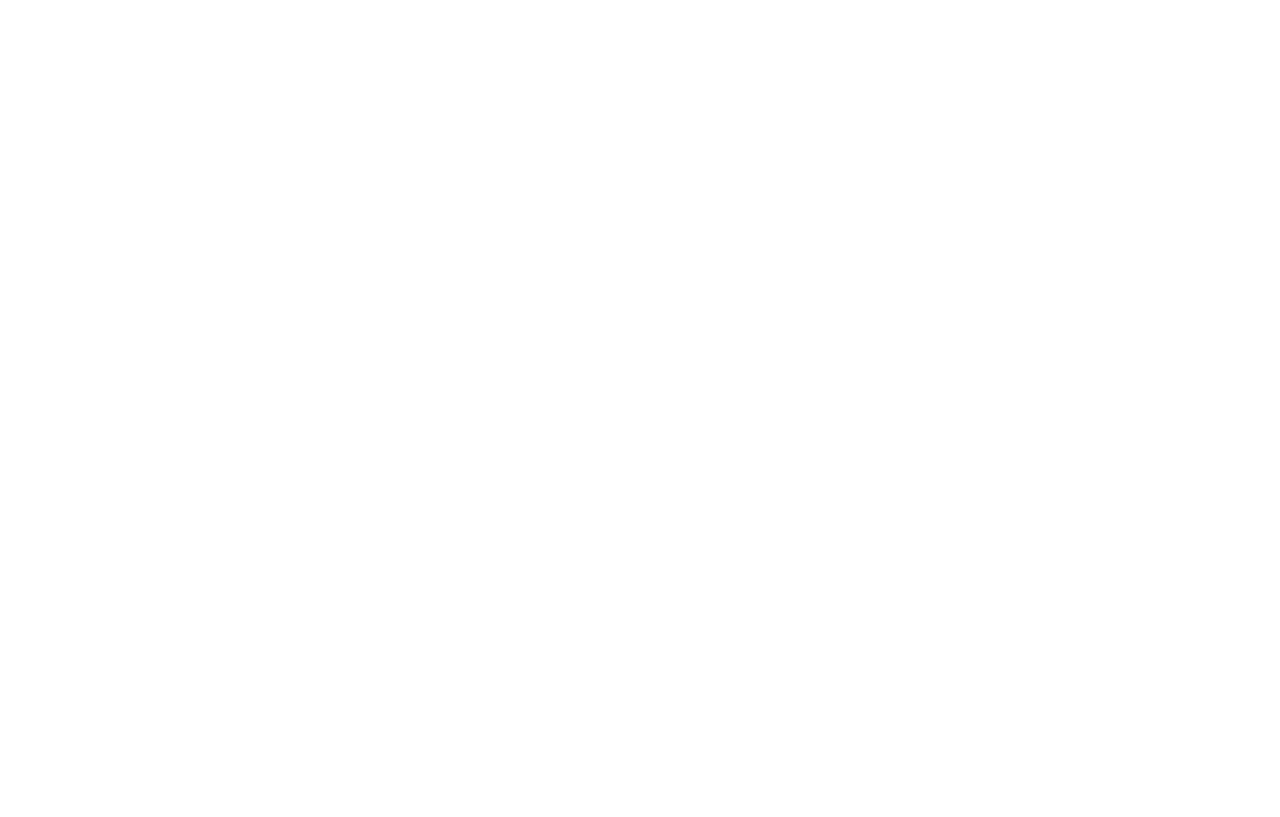
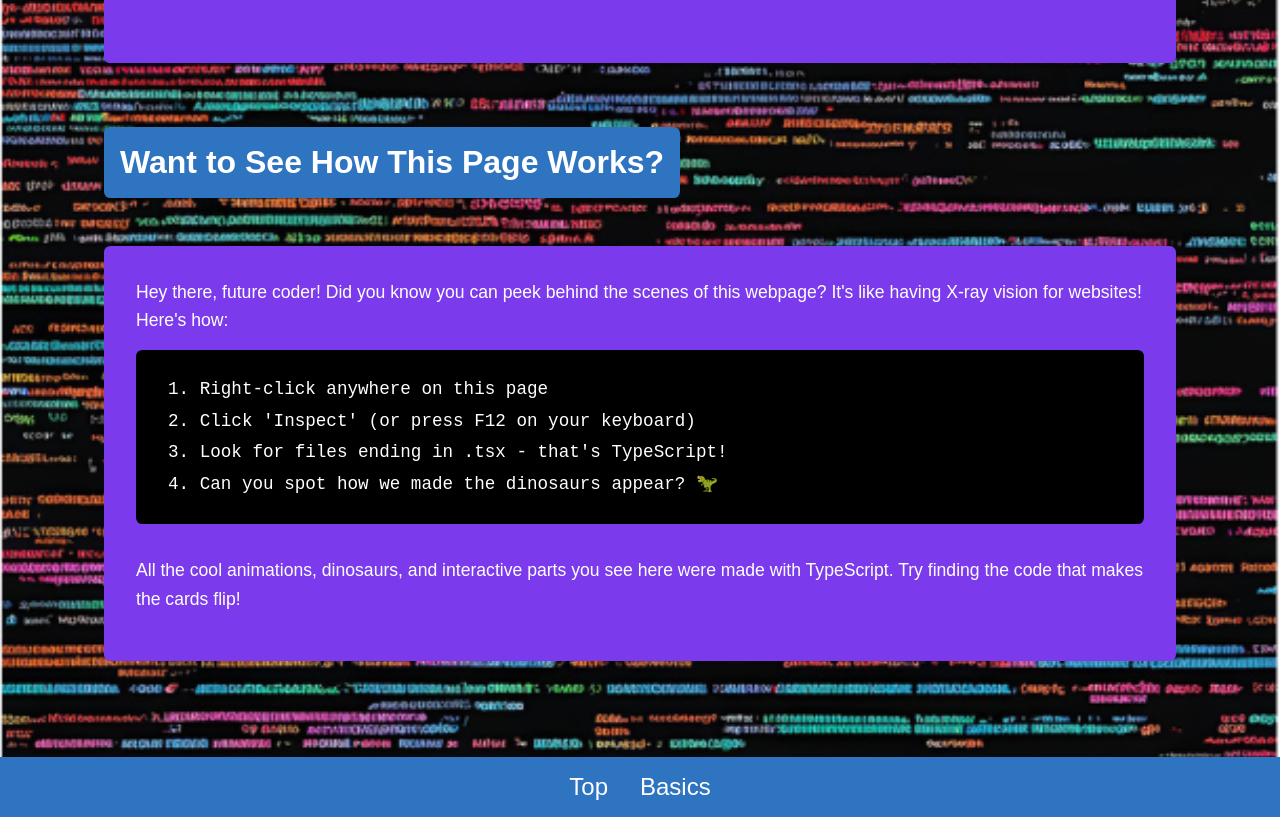
Before and after one commit to Holl4444/typo, a Next.js app: page /try in a window 1280 px wide. Shown: the part 1720-2537 px from the top of the page. Before the commit the page ends 1481 px from the top, so only its background shows below. Built offline with nearby package versions, Linux system fonts and the light colour scheme.

Commit message:
Fix font size Try

```diff
--- a/src/app/try/page.module.css
+++ b/src/app/try/page.module.css
@@ -26,6 +26,7 @@
   flex-direction: column;
   align-items: center;
   gap: 2rem;
+  margin-bottom: 4rem;
 }
 
 .sectionTitle {
@@ -65,6 +66,17 @@
   margin-top: 2rem;
 }
 
+.codeSteps {
+  margin-bottom: 2rem;
+  font-size: 1.1rem;
+  line-height: 1.8;
+  background-color: #000;
+  padding: 1.5rem 2rem;
+  border-radius: 0.4rem;
+  color: var(--primary-text);
+  white-space: pre-wrap;
+}
+
 .ctaLink {
   display: inline-block;
   padding: 1rem 2rem;
--- a/src/app/try/page.tsx
+++ b/src/app/try/page.tsx
@@ -70,6 +70,29 @@ export default function Try() {
           </div>
         </div>
       </section>
+      <section className={styles.contentSection}>
+        <h2 className={styles.sectionTitle}>
+          Want to See How This Page Works?
+        </h2>
+        <div className={styles.textContainer}>
+          <p>
+            Hey there, future coder! Did you know you can peek behind
+            the scenes of this webpage? It's like having X-ray vision
+            for websites! Here's how:
+          </p>
+          <pre className={styles.codeSteps}>
+            {`1. Right-click anywhere on this page
+2. Click 'Inspect' (or press F12 on your keyboard)
+3. Look for files ending in .tsx - that's TypeScript!
+4. Can you spot how we made the dinosaurs appear? 🦖`}
+          </pre>
+          <p>
+            All the cool animations, dinosaurs, and interactive parts
+            you see here were made with TypeScript. Try finding the
+            code that makes the cards flip!
+          </p>
+        </div>
+      </section>
     </div>
   );
 }
```
